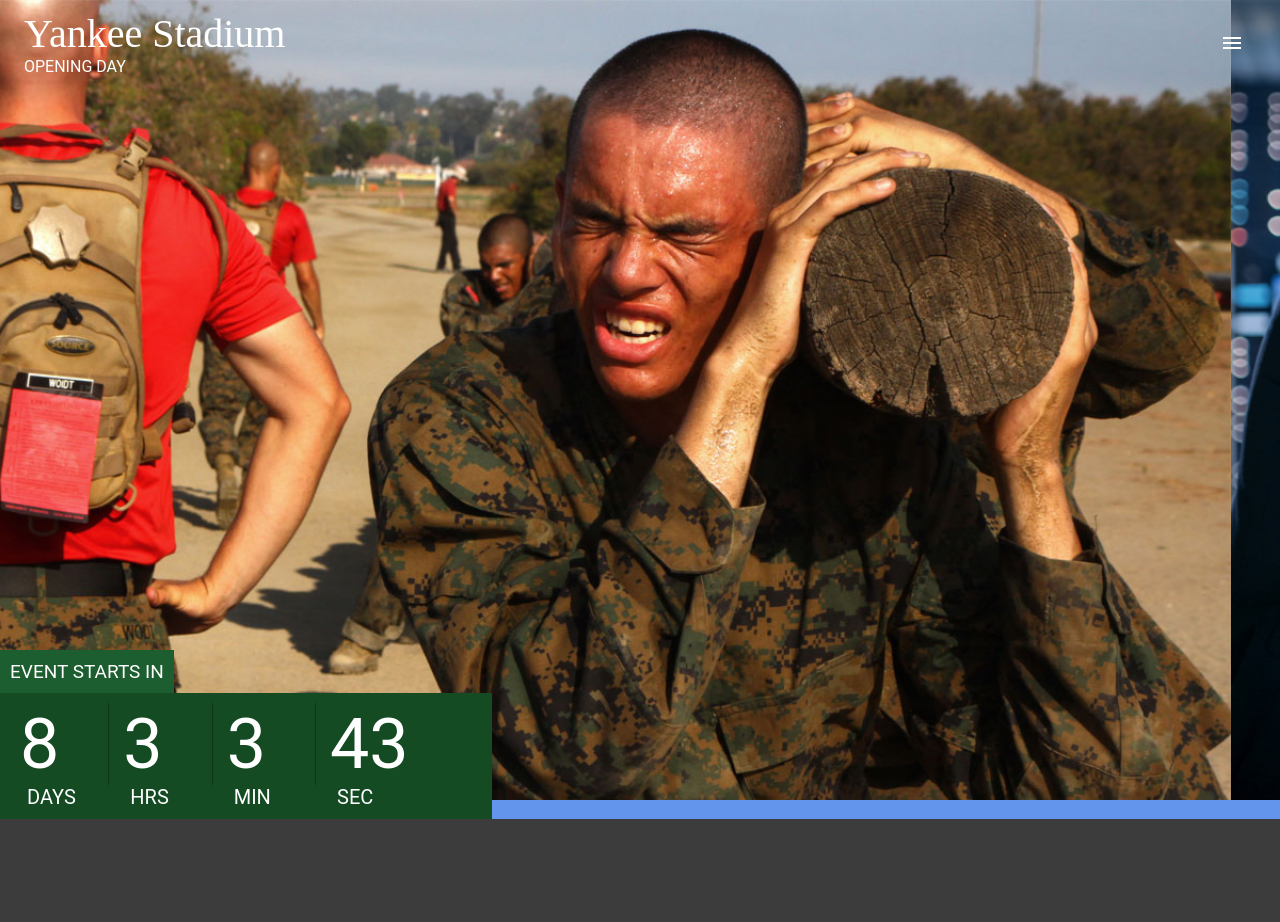
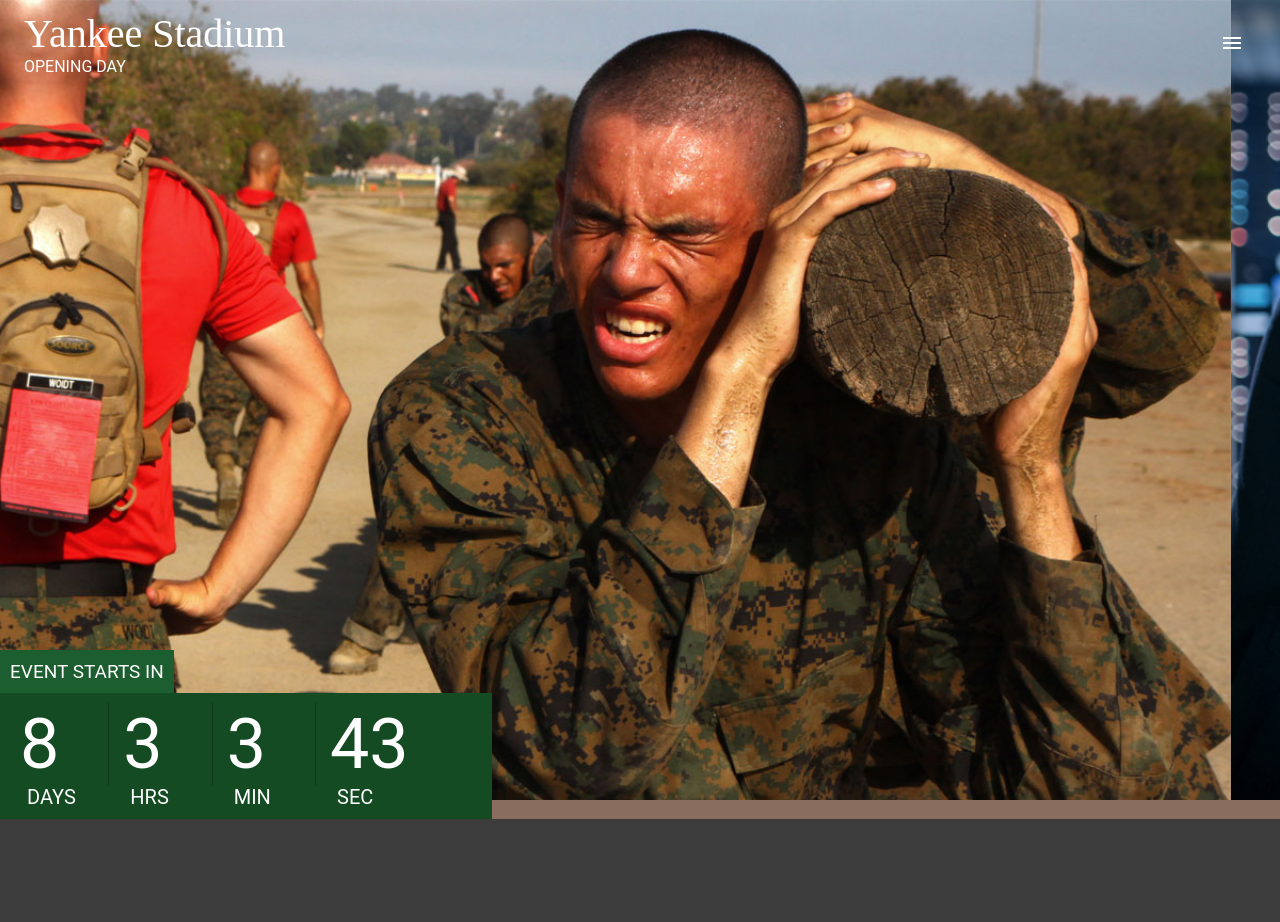
Before and after one commit to seasea19/Team2VenuProject, a React (Create React App) app: page / in a window 1280 px wide. Shown: the top 922 px of the page. Built offline with nearby package versions, Linux system fonts and the light colour scheme.

Commit message:
The end of the beginning

```diff
--- a/src/resources/styles.css
+++ b/src/resources/styles.css
@@ -151,6 +151,9 @@ footer .footer_copyright {
     padding-left: 7px;
 }
 
+.wrapper {
+    background-color: #896E60;
+}
 /*====================
         VENUE NFO
 ======================*/
```
